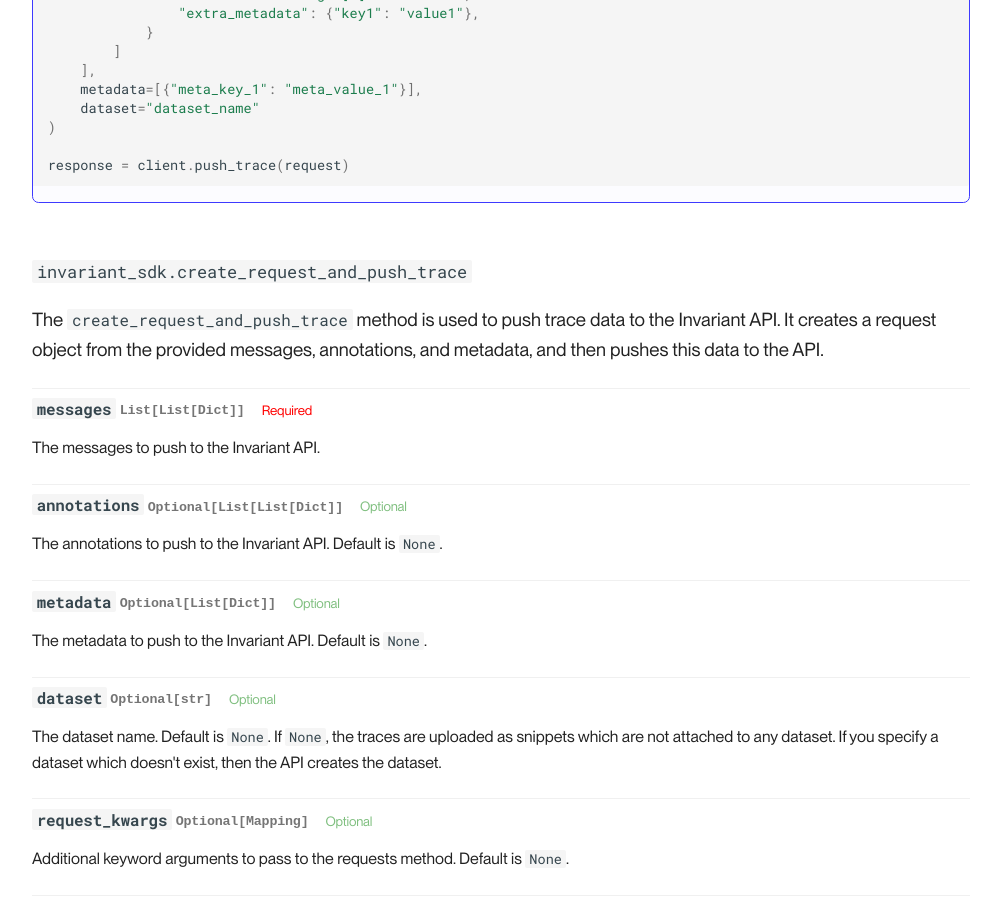
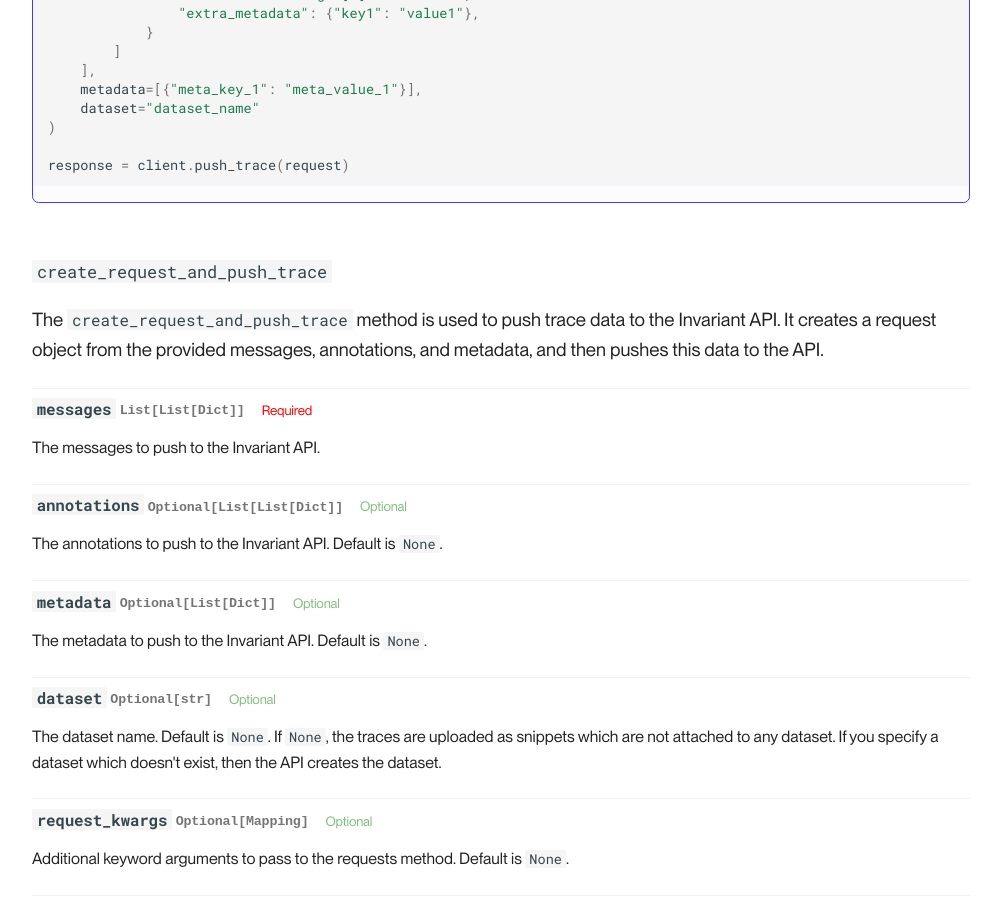
Before and after one commit to invariantlabs-ai/invariant-sdk, an MkDocs documentation site: the page built from docs/docs/Explorer_API/Uploading_Traces/push_api.md, in a window 1280 px wide and 900 px high, scrolled down 3055 px. Shown: the whole window, without its empty margins (264-1265 px from the left). Built offline with MkDocs 1.6.1 and Material for MkDocs 9.7.7, drawn with Linux system fonts in a browser that asks for light colours; some of the changed text lies outside the part shown.

````diff
--- a/docs/docs/Explorer_API/Uploading_Traces/push_api.md
+++ b/docs/docs/Explorer_API/Uploading_Traces/push_api.md
@@ -87,7 +87,7 @@
 
 There are two SDK methods to push traces: `push_trace` and `create_request_and_push_trace`. The former accepts the `PushTracesRequest` type as an argument and the latter accepts Python-native types as arguments.
 
-### `invariant_sdk.push_trace`
+### `push_trace`
 The `push_trace method` is used to push trace data to the Invariant API using a pre-constructed request object.
 
 ##### `request` <span class='type'>PushTracesRequest</span> <span class='required'/>
@@ -135,7 +135,7 @@
     response = client.push_trace(request)
     ```
 
-### `invariant_sdk.create_request_and_push_trace`
+### `create_request_and_push_trace`
 
 The `create_request_and_push_trace` method is used to push trace data to the Invariant API. It creates a request object from the provided messages, annotations, and metadata, and then pushes this data to the API.
 
````
Also changed, not shown: docs/docs/Explorer_API/3_annotations.md (+1 -2 lines).
